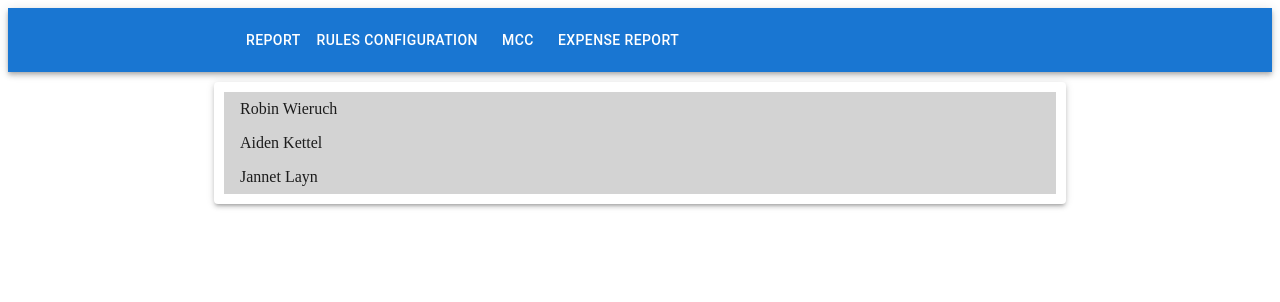
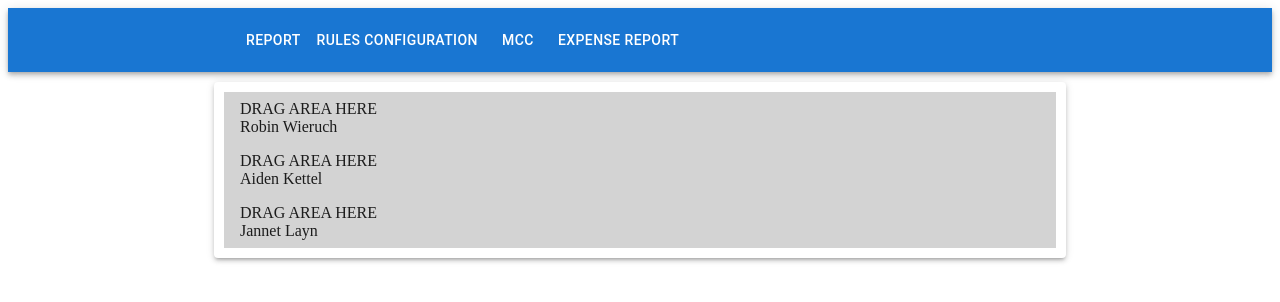
Before and after one commit to vokabud/my-budget, a React (Create React App) app in the folder src/my-budget-ui/: page /expense-report in a window 1280 px wide. Shown: the top 302 px of the page. Built offline with nearby package versions, Linux system fonts and the light colour scheme.

Commit message:
Add drag area

```diff
--- a/src/my-budget-ui/src/pages/ExpenseReport/ExpenseReport.tsx
+++ b/src/my-budget-ui/src/pages/ExpenseReport/ExpenseReport.tsx
@@ -27,7 +27,6 @@ const Item = ({ index, item }: { index: number, item: any }) => (
       <div
         ref={provided.innerRef}
         {...provided.draggableProps}
-        {...provided.dragHandleProps}
         style={{
           // default item style
           padding: '8px 16px',
@@ -39,6 +38,7 @@ const Item = ({ index, item }: { index: number, item: any }) => (
             : 'transparent',
         }}
       >
+        <div {...provided.dragHandleProps}>DRAG AREA HERE</div>
         {item.firstName} {item.lastName}
       </div>
     )}
```
